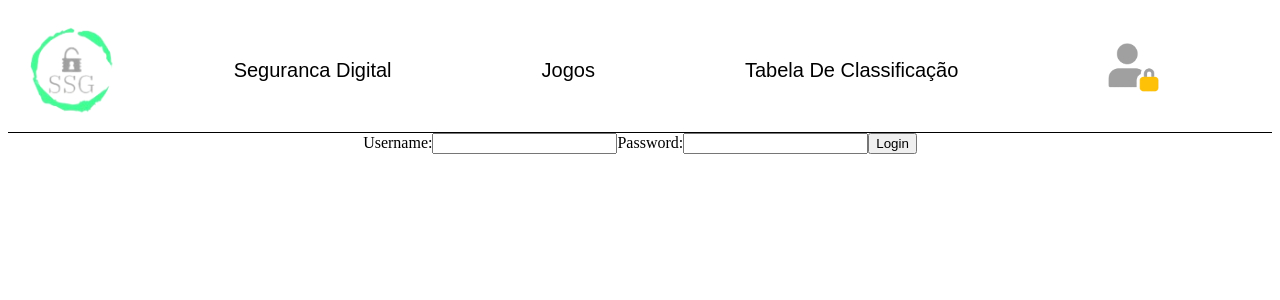
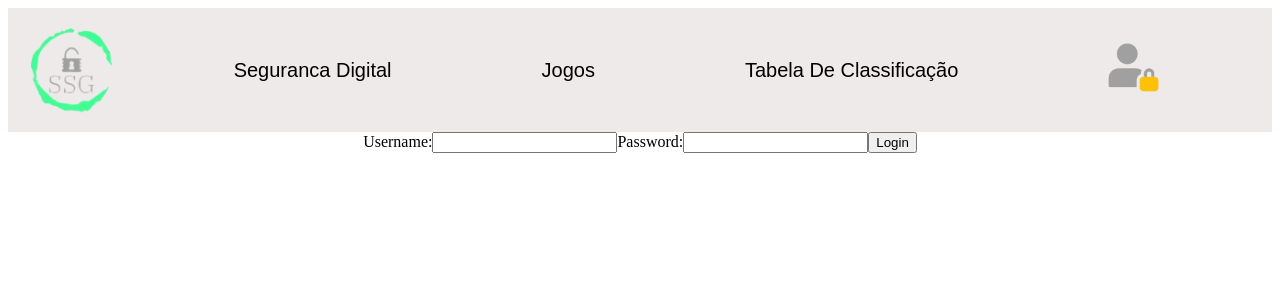
Before and after one commit to tiagoomota24/SSG, a React (Create React App) app in the folder client/: page /login in a window 1280 px wide. Shown: the top 300 px of the page. Built offline with nearby package versions, Linux system fonts and the light colour scheme.

Commit message:
navbar_css

```diff
--- a/client/src/styles/Navbar.css
+++ b/client/src/styles/Navbar.css
@@ -4,9 +4,9 @@
     justify-content: space-between;
     align-items: center;
     padding: 10px;
-    background-color: #ffffff; /* Cor de fundo desejada */
+    background-color: #eeeaea; /* Cor de fundo desejada */
     color: rgb(255, 255, 255); /* Cor do texto desejada */
-    border-bottom: 1px solid #000000; /* Linha horizontal como borda inferior */
+    /* border-bottom: 1px solid #000000; */ /* Linha horizontal como borda inferior */
   }
 
   .logo img {
```
